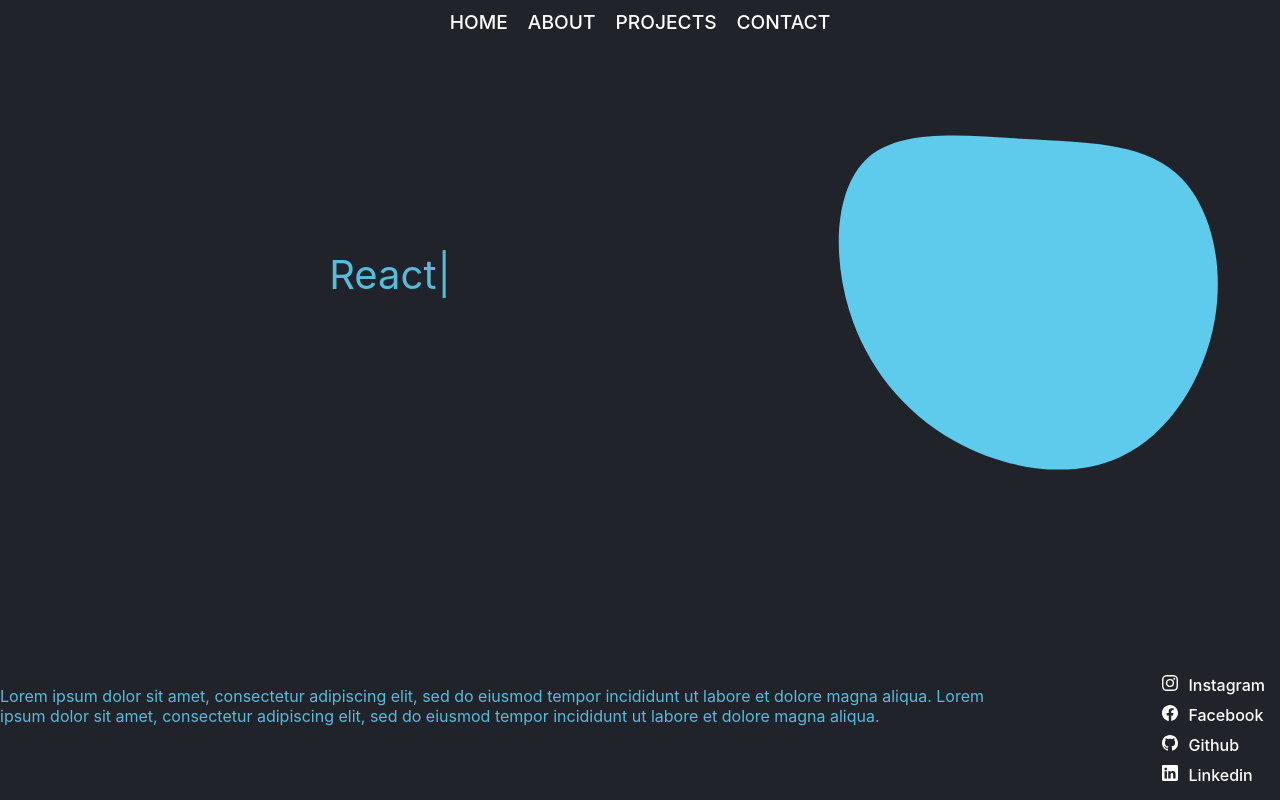
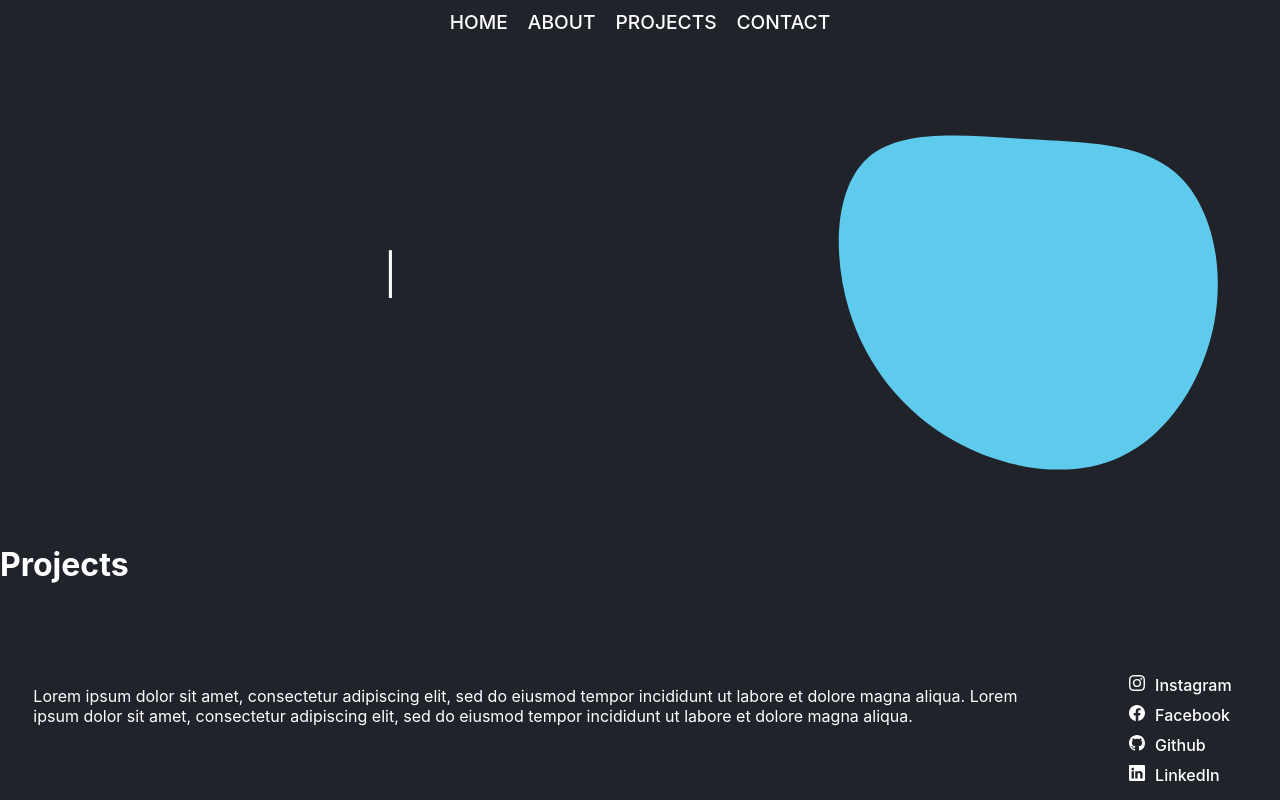
Before and after one commit to chintan0513/Portfolio, a React (Create React App) app: page / in a window 1280 px wide. Built offline with nearby package versions, Linux system fonts and the light colour scheme.

Commit message:
ui improve

```diff
--- a/src/components/Footer.js
+++ b/src/components/Footer.js
@@ -24,7 +24,7 @@ const Footer = () => {
                 </div>
                 <div className='link-group'>
                     <span><BsLinkedin /></span>
-                    <a href='https://www.linkedin.com/in/chintan13/' target="_blank">Linkedin</a>
+                    <a href='https://www.linkedin.com/in/chintan13/' target="_blank">LinkedIn</a>
                 </div>
             </div>
         </div>
--- a/src/components/Landing.js
+++ b/src/components/Landing.js
@@ -5,21 +5,22 @@ import main from '../assets/main.jpg'
 
 const Landing = () => {
     return (
-        <div className="landing">
+        <div className='landing'>
+            <div className="intro">
                 <div className="typewrite">
                     <Typewriter onInit={(typewriter)=> {
-                    typewriter.typeString("Chintan Tripathi")
-                    .pauseFor(500).deleteAll()
-                    .typeString("React Developer").start();
-                }}
-                />
+                    typewriter.typeString(" I'm Chintan Tripathi").pauseFor(500).deleteAll()
+                    .typeString(" A React Developer").start();
+                }}/>
                 </div>
                 <div className="svg">
-
                     <svg viewBox="0 0 200 200" xmlns="http://www.w3.org/2000/svg" className='svg'>
                         <path fill="#5ECAEC" d="M58,-40.7C72,-28.8,77.9,-4.8,73.9,18.4C69.8,41.7,55.8,64.2,35.9,73.3C16,82.4,-9.8,78.2,-30.2,66.8C-50.5,55.4,-65.5,36.9,-72.4,14.3C-79.2,-8.2,-78.1,-34.8,-64.7,-46.6C-51.3,-58.4,-25.6,-55.4,-1.8,-54C22,-52.6,44.1,-52.6,58,-40.7Z"  transform="translate(100 100)" />
                     </svg>
-
+                </div>
+            </div>
+            <div>
+                <h1>Projects</h1>
             </div>
         </div>
      );
--- a/src/index.css
+++ b/src/index.css
@@ -2,7 +2,7 @@ body {
   margin: 0;
   padding: 0;
   background: rgb(32, 35, 42);
-  color: #57BCDA;
+  color: white;
   box-sizing: border-box;
   font-family: -apple-system, BlinkMacSystemFont, 'Segoe UI', 'Roboto', 'Oxygen',
     'Ubuntu', 'Cantarell', 'Fira Sans', 'Droid Sans', 'Helvetica Neue',
--- a/src/styles/footer.css
+++ b/src/styles/footer.css
@@ -1,6 +1,6 @@
 .footer {
     display: flex;
-    justify-content: space-between;
+    justify-content: space-around;
     position: absolute;
     bottom: 10px;
     width: 100%;
--- a/src/styles/landing.css
+++ b/src/styles/landing.css
@@ -1,4 +1,4 @@
-.landing {
+.intro {
     display: flex;
     justify-content: space-between;
 }
```
Lines whose indentation alone changed are shown as unchanged.
